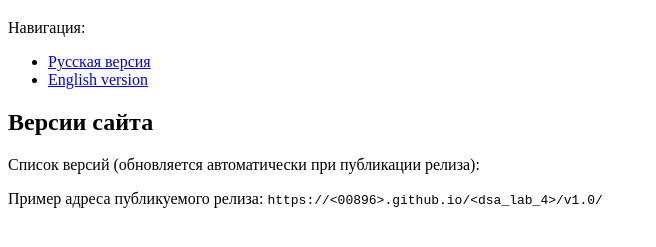
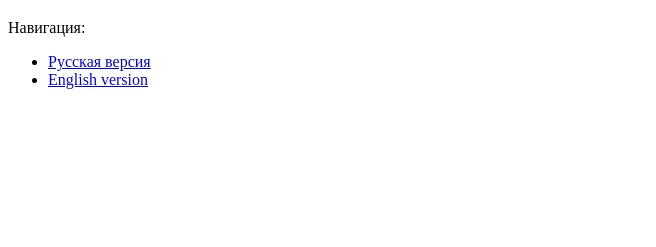
Before and after one commit to 00896/dsa_lab_4.github.io, a plain HTML site: page index.html in a window 1280 px wide. Shown: the part 61-308 px from the top of the page, without its empty margins (0-656 px from the left). Drawn offline with Linux system fonts and the light colour scheme.

Commit message:
Update index.html

```diff
--- a/index.html
+++ b/index.html
@@ -11,12 +11,5 @@
     <li><a href="./ru/index.html">Русская версия</a></li>
     <li><a href="./en/index.html">English version</a></li>
   </ul>
-
-  <h2>Версии сайта</h2>
-  <p>Список версий (обновляется автоматически при публикации релиза):</p>
-  <ul id="versions">
-  </ul>
-
-  <p>Пример адреса публикуемого релиза: <code>https://&lt;00896&gt;.github.io/&lt;dsa_lab_4&gt;/v1.0/</code></p>
 </body>
 </html>
```
